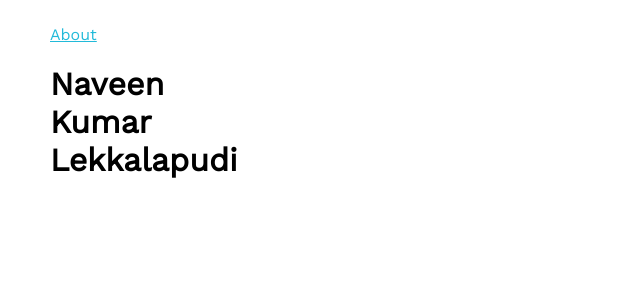
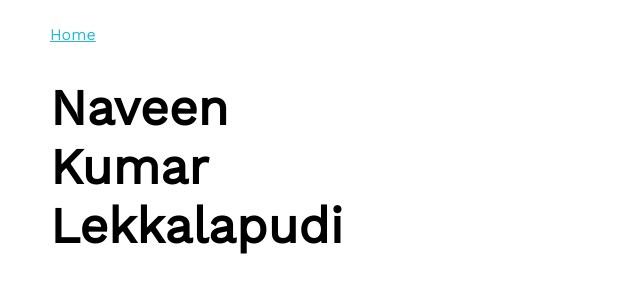
Before and after one commit to nave91/naveenl.com, a Next.js app: page / in a window 1280 px wide. Shown: the top 300 px of the page, without its empty margins (0-640 px from the left). Built offline with nearby package versions, Linux system fonts and the light colour scheme.

Commit message:
header and scss fixed

```diff
--- a/components/Header/index.js
+++ b/components/Header/index.js
@@ -1,14 +1,15 @@
-import Link from "next/link";
-import React from "react";
+import Link from 'next/link';
+import React from 'react';
+import './index.local.scss';
 
 const Header = () => {
     return (
-        <div className="header">
-            <Link href="/about">
-                <a>About</a>
+        <div className='header'>
+            <Link href='/'>
+                <a>Home</a>
             </Link>
         </div>
     );
 };
 
-export default Header
+export default Header;
--- /dev/null
+++ b/components/Header/index.local.scss
@@ -0,0 +1,5 @@
+.header {
+  a {
+    margin-right: 10px;
+  }
+}
--- a/containers/HomePage/index.js
+++ b/containers/HomePage/index.js
@@ -1,9 +1,9 @@
 import React from 'react';
-import styles from './index.local.scss';
+import './index.local.scss';
 
 const HomePage = () => {
   return (
-    <div className={ styles.homePageContainer } >
+    <div className='homePageContainer' >
         <h1>
             Naveen <br/>
             Kumar <br/>
--- a/containers/HomePage/index.local.scss
+++ b/containers/HomePage/index.local.scss
@@ -2,6 +2,7 @@
   width: 10px;
 
   h1 {
-    font-size: 100px;
+    font-size: 50px;
+    text-align: left;
   }
 }
```
